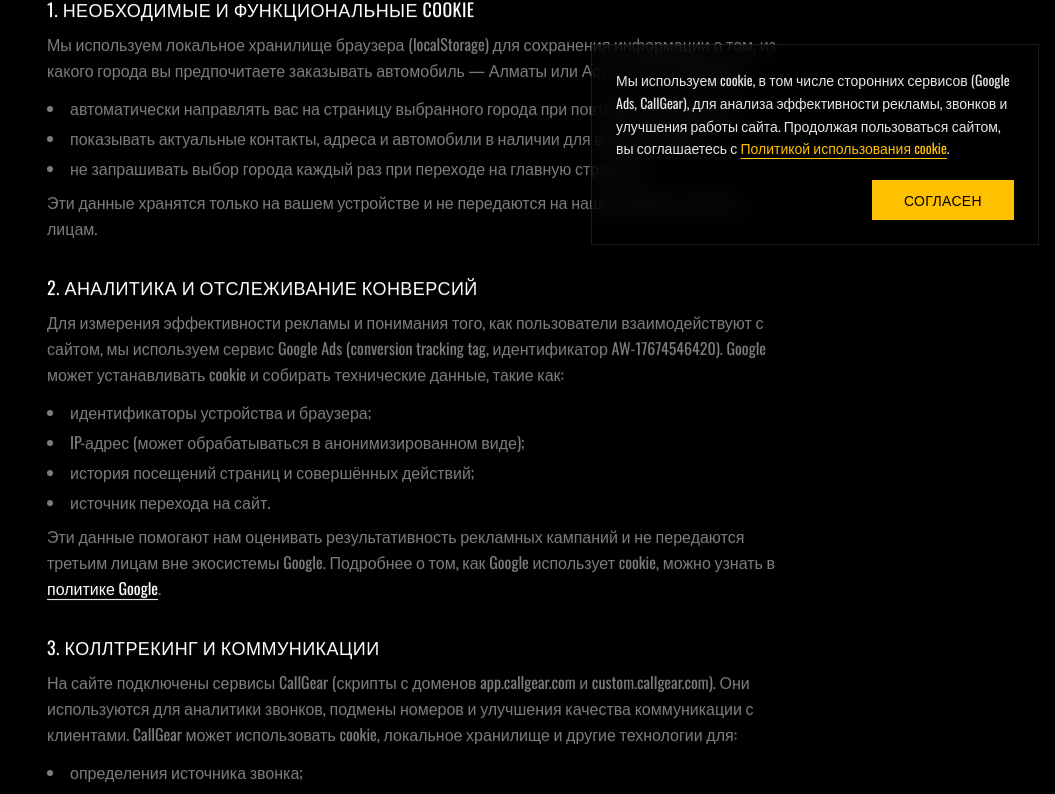
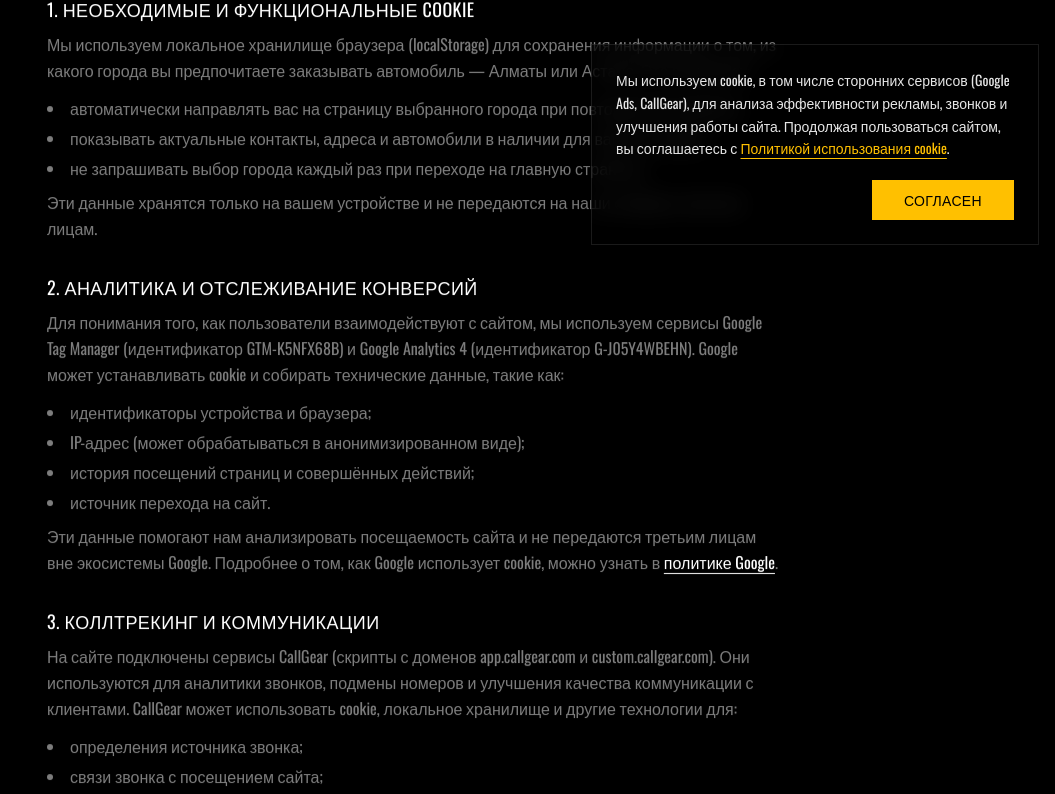
Before and after one commit to Zeinullahh/jetq.kz, a Next.js app: page /cookie-policy in a window 1280 px wide. Shown: the part 539-1333 px from the top of the page, without its empty margins (225-1280 px from the left). Built offline with nearby package versions, Linux system fonts and the light colour scheme.

Commit message:
feat: replace Google Ads tag with GTM (GTM-K5NFX68B) and GA4 (G-J05Y4WBEHN)
- Add Google Tag Manager script and noscript iframe to root layout
- Load gtag.js with GA4 measurement ID instead of AW conversion tag
- Update cookie policy to disclose GTM + GA4 instead of Google Ads

```diff
--- a/app/cookie-policy/page.tsx
+++ b/app/cookie-policy/page.tsx
@@ -78,9 +78,9 @@
               2. Аналитика и отслеживание конверсий
             </h2>
             <p className="mt-2">
-              Для измерения эффективности рекламы и понимания того, как
-              пользователи взаимодействуют с сайтом, мы используем сервис Google
-              Ads (conversion tracking tag, идентификатор AW-17674546420).
+              Для понимания того, как пользователи взаимодействуют с сайтом,
+              мы используем сервисы Google Tag Manager (идентификатор
+              GTM-K5NFX68B) и Google Analytics 4 (идентификатор G-J05Y4WBEHN).
               Google может устанавливать cookie и собирать технические данные,
               такие как:
             </p>
@@ -91,8 +91,8 @@
               <li>источник перехода на сайт.</li>
             </ul>
             <p className="mt-2">
-              Эти данные помогают нам оценивать результативность рекламных
-              кампаний и не передаются третьим лицам вне экосистемы Google.
+              Эти данные помогают нам анализировать посещаемость сайта и не
+              передаются третьим лицам вне экосистемы Google.
               Подробнее о том, как Google использует cookie, можно узнать в{" "}
               <a
                 href="https://policies.google.com/technologies/cookies"
--- a/app/layout.tsx
+++ b/app/layout.tsx
@@ -33,6 +33,16 @@
   return (
     <html lang="ru" suppressHydrationWarning>
       <body className={cn(oswald.variable, "font-sans")}>
+        {/* Google Tag Manager (noscript) */}
+        <noscript>
+          <iframe
+            src="https://www.googletagmanager.com/ns.html?id=GTM-K5NFX68B"
+            height="0"
+            width="0"
+            style={{ display: "none", visibility: "hidden" }}
+          />
+        </noscript>
+        {/* End Google Tag Manager (noscript) */}
         <Providers>
           <LoadingScreen />
           <ScrollProgress />
@@ -45,6 +55,17 @@
           </main>
           <Footer />
         </Providers>
+        {/* Google Tag Manager */}
+        <Script id="google-tag-manager" strategy="afterInteractive">
+          {`
+            (function(w,d,s,l,i){w[l]=w[l]||[];w[l].push({'gtm.start':
+            new Date().getTime(),event:'gtm.js'});var f=d.getElementsByTagName(s)[0],
+            j=d.createElement(s),dl=l!='dataLayer'?'&l='+l:'';j.async=true;j.src=
+            'https://www.googletagmanager.com/gtm.js?id='+i+dl;f.parentNode.insertBefore(j,f);
+            })(window,document,'script','dataLayer','GTM-K5NFX68B');
+          `}
+        </Script>
+        {/* End Google Tag Manager */}
         <Script
           src="https://app.callgear.com/static/cs.min.js?k=XEmb2MfD94LuDgsci84y4rSTHGXTgFch"
           strategy="afterInteractive"
@@ -53,16 +74,17 @@
           src="https://custom.callgear.com/static/69996/script.js"
           strategy="afterInteractive"
         />
+        {/* Google tag (gtag.js) — GA4 */}
         <Script
-          src="https://www.googletagmanager.com/gtag/js?id=AW-17674546420"
+          src="https://www.googletagmanager.com/gtag/js?id=G-J05Y4WBEHN"
           strategy="afterInteractive"
         />
-        <Script id="google-conversion-tracking" strategy="afterInteractive">
+        <Script id="ga4-gtag" strategy="afterInteractive">
           {`
             window.dataLayer = window.dataLayer || [];
             function gtag(){dataLayer.push(arguments);}
             gtag('js', new Date());
-            gtag('config', 'AW-17674546420');
+            gtag('config', 'G-J05Y4WBEHN');
           `}
         </Script>
         <CookieConsent />
```
